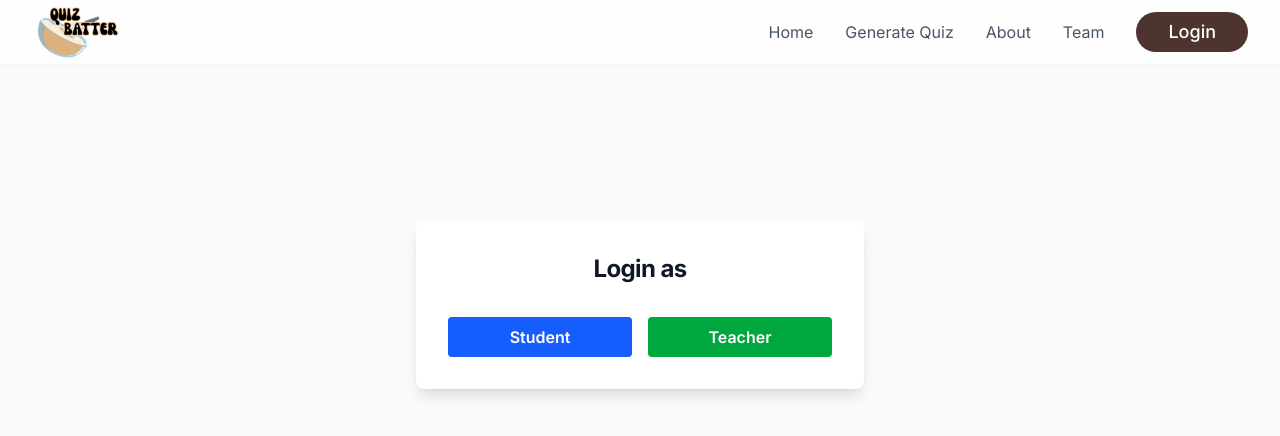
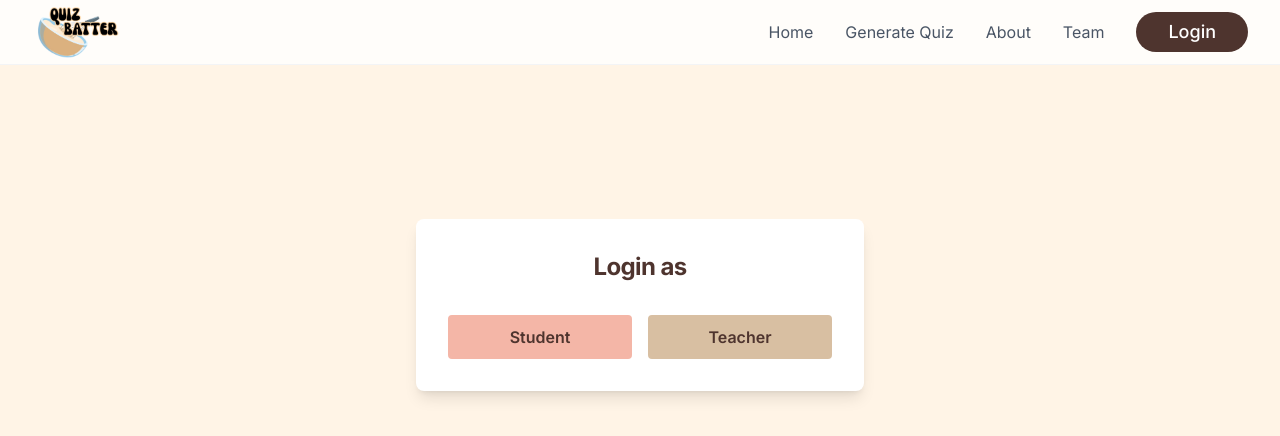
Before and after one commit to gongahkia/dothack-hackathon-2025, a Next.js app: page /login in a window 1280 px wide. Shown: the top 436 px of the page. Built offline with nearby package versions, Linux system fonts and the light colour scheme.

Commit message:
added student and teacher logins

```diff
--- a/app/login/page.tsx
+++ b/app/login/page.tsx
@@ -36,21 +36,39 @@ export default function LoginPage() {
   };
 
   return (
-    <div className="min-h-screen bg-gray-50 ">
+    <div className="min-h-screen" style={{ backgroundColor: "#FFF4E6" }}>
       <Navigation />
       <main className="py-24 flex items-center justify-center min-h-[60vh]">
         {!step ? (
-          <div className="bg-white  shadow-lg rounded-lg p-8 w-full max-w-md flex flex-col gap-6 items-center">
-            <h2 className="text-2xl font-bold mb-2 text-gray-900 ">Login as</h2>
+          <div
+            className="shadow-lg rounded-lg p-8 w-full max-w-md flex flex-col gap-6 items-center"
+            style={{ backgroundColor: "#ffffffff" }}
+          >
+            <h2
+              className="text-2xl font-bold mb-2"
+              style={{ color: "#4E342E" }}
+            >
+              Login as
+            </h2>
             <div className="flex gap-4 w-full">
               <button
-                className="flex-1 bg-blue-600 hover:bg-blue-700 text-white font-semibold py-2 rounded"
+                className="flex-1 font-semibold py-2 rounded transition-colors"
+                style={{
+                  backgroundColor: "#F4B6A7",
+                  color: "#4E342E",
+                  border: "2px solid #F4B6A7",
+                }}
                 onClick={() => handleRoleSelect("student")}
               >
                 Student
               </button>
               <button
-                className="flex-1 bg-green-600 hover:bg-green-700 text-white font-semibold py-2 rounded"
+                className="flex-1 font-semibold py-2 rounded transition-colors"
+                style={{
+                  backgroundColor: "#D8BFA2",
+                  color: "#4E342E",
+                  border: "2px solid #D8BFA2",
+                }}
                 onClick={() => handleRoleSelect("teacher")}
               >
                 Teacher
@@ -60,15 +78,24 @@ export default function LoginPage() {
         ) : (
           <form
             onSubmit={handleLogin}
-            className="bg-white  shadow-lg rounded-lg p-8 w-full max-w-md flex flex-col gap-4"
+            className="shadow-lg rounded-lg p-8 w-full max-w-md flex flex-col gap-4"
+            style={{ backgroundColor: "#ffffffff" }}
           >
-            <h2 className="text-2xl font-bold mb-4 text-gray-900 ">
+            <h2
+              className="text-2xl font-bold mb-4"
+              style={{ color: "#4E342E" }}
+            >
               {step.charAt(0).toUpperCase() + step.slice(1)} Login
             </h2>
             <input
               type="text"
               placeholder="Username"
-              className="px-4 py-2 rounded border border-gray-300  bg-gray-100  text-gray-900  focus:outline-none"
+              className="px-4 py-2 rounded border focus:outline-none"
+              style={{
+                backgroundColor: "#fff5ebff",
+                color: "#8B6C53",
+                borderColor: "#D8BFA2",
+              }}
               value={username}
               onChange={e => setUsername(e.target.value)}
               disabled={loggingIn}
@@ -77,22 +104,38 @@ export default function LoginPage() {
             <input
               type="password"
               placeholder="Password"
-              className="px-4 py-2 rounded border border-gray-300  bg-gray-100  text-gray-900  focus:outline-none"
+              className="px-4 py-2 rounded border focus:outline-none"
+              style={{
+                backgroundColor: "#fff5ebff",
+                color: "#8B6C53",
+                borderColor: "#D8BFA2",
+              }}
               value={password}
               onChange={e => setPassword(e.target.value)}
               disabled={loggingIn}
             />
-            {error && <div className="text-red-500 text-sm">{error}</div>}
+            {error && (
+              <div className="text-sm" style={{ color: "#F4B6A7" }}>
+                {error}
+              </div>
+            )}
             <button
               type="submit"
-              className="bg-blue-600 hover:bg-blue-700 text-white font-semibold py-2 rounded disabled:opacity-50"
+              className="font-semibold py-2 rounded transition-colors"
+              style={{
+                backgroundColor: "#F4B6A7",
+                color: "#4E342E",
+                border: "2px solid #F4B6A7",
+                opacity: loggingIn ? 0.7 : 1,
+              }}
               disabled={loggingIn}
             >
               {loggingIn ? "Logging in..." : "Login"}
             </button>
             <button
               type="button"
-              className="text-sm text-gray-500 hover:underline mt-2"
+              className="text-sm mt-2 underline"
+              style={{ color: "#8B6C53" }}
               onClick={() => setStep(null)}
               disabled={loggingIn}
             >
```
